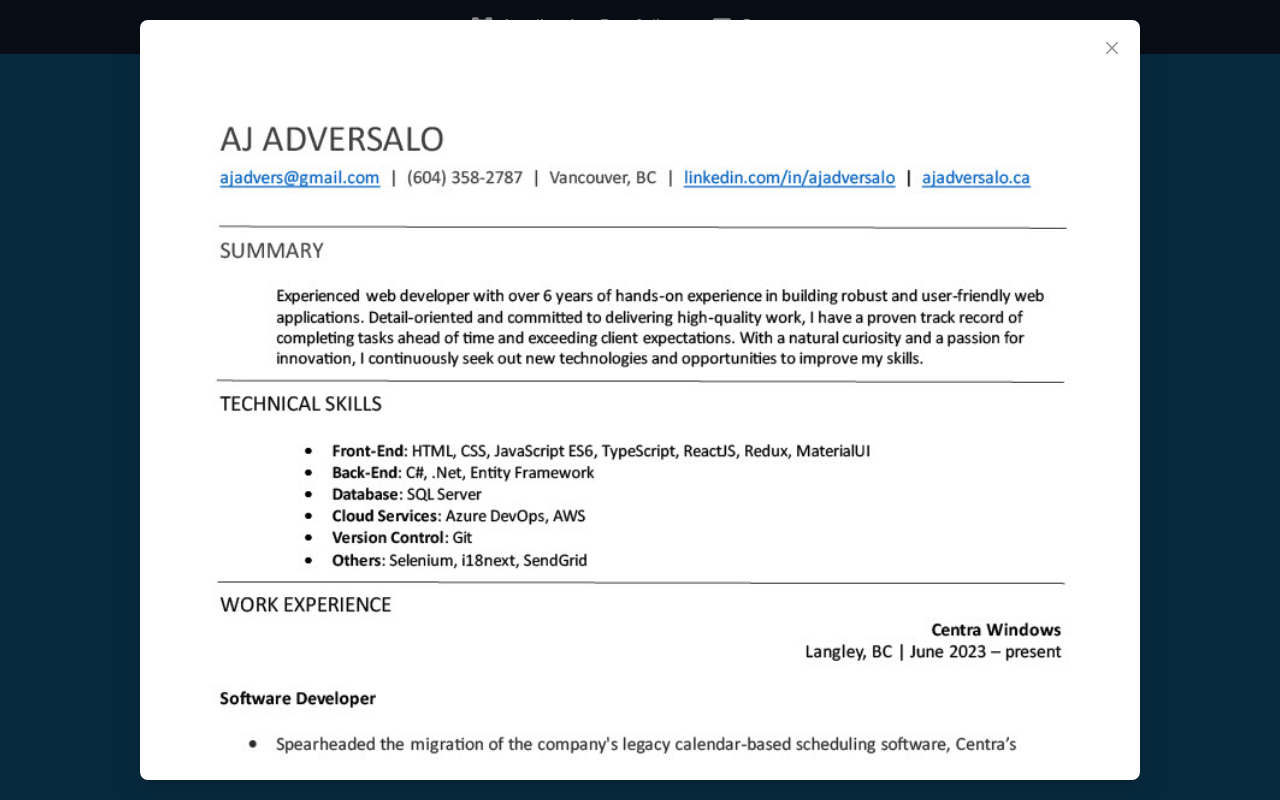
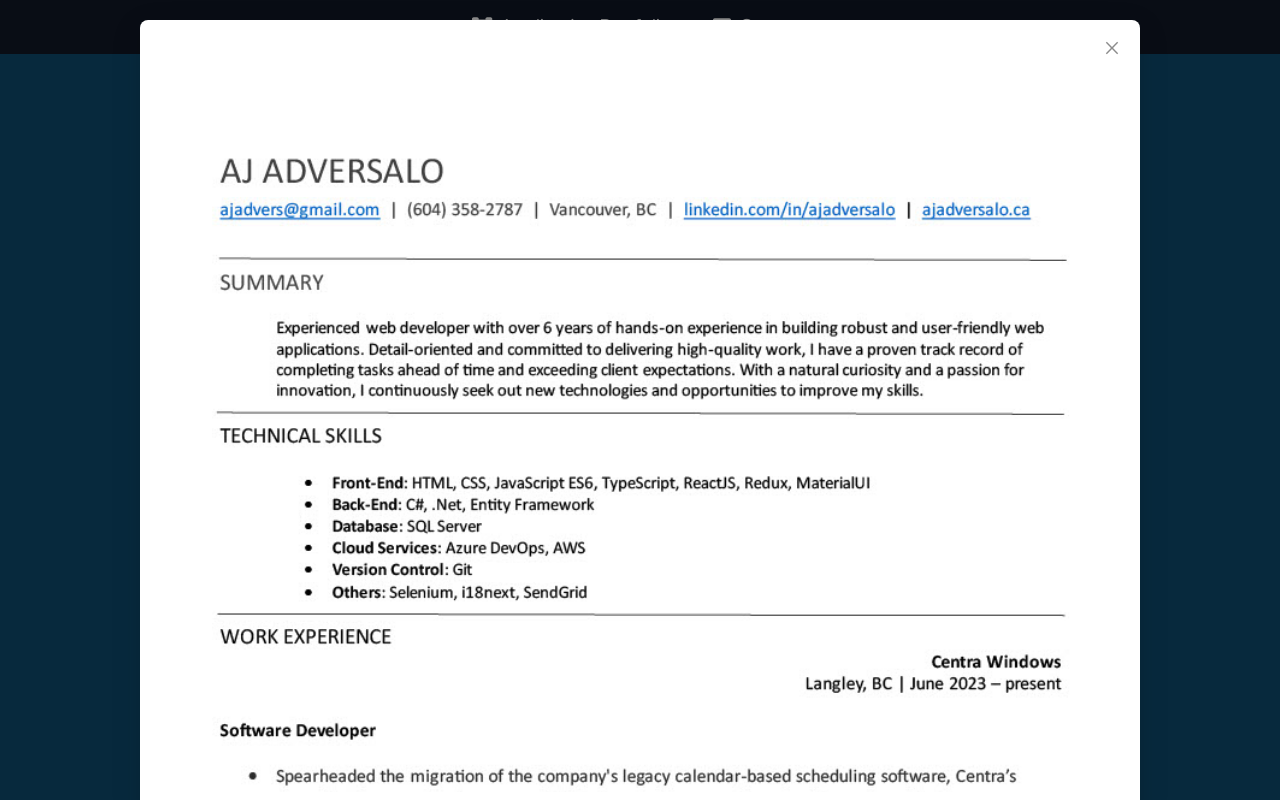
Before and after one commit to ajadversalo/ajadversalo.github.io, a React (Create React App) app: page / in a window 1280 px wide. Both pictures are taken after a click on the button "My Resume". Shown: the top 800 px of the page. Built offline with nearby package versions, Linux system fonts and the light colour scheme.

Commit message:
add close resume

```diff
--- a/src/Pages/Resume.tsx
+++ b/src/Pages/Resume.tsx
@@ -3,7 +3,7 @@ import React from 'react';
 function Resume() {
 
     return(
-        <div className={"h-[90vh] overflow-y-scroll"}>
+        <div className={"h-[90vh] overflow-y-scroll mt-8"}>
             <div className="">
                 <img  src={'resume1.jpg'} style={{width: '100%'}} alt='resume1'/>
                 <img  src={'resume2.jpg'} style={{width: '100%'}} alt='resume2'/>
```
